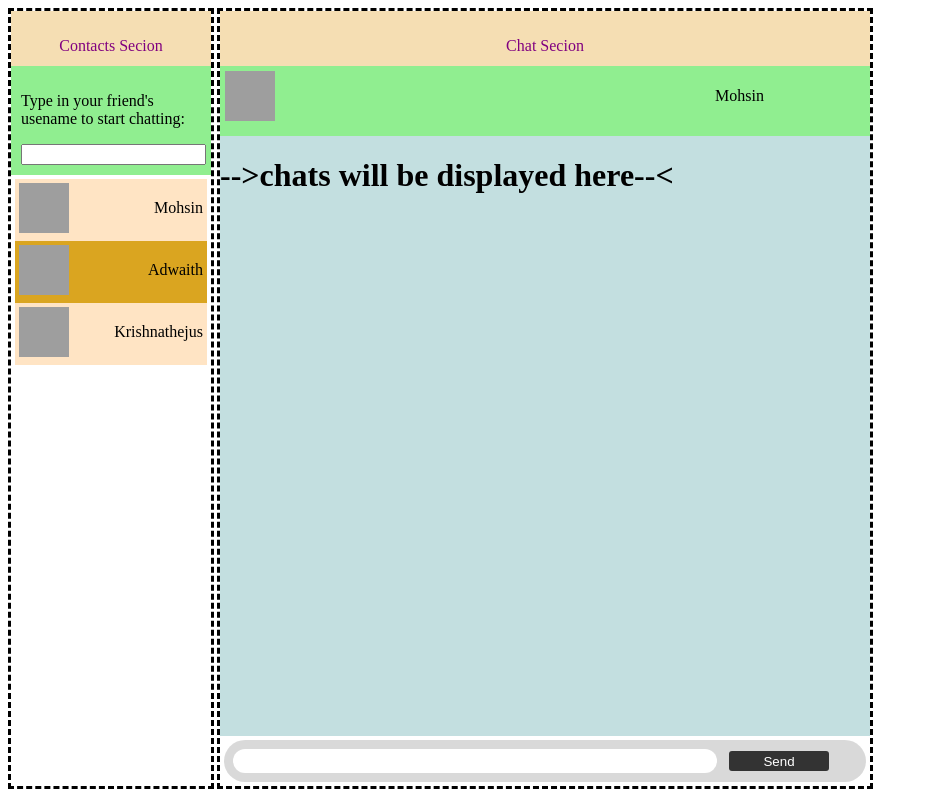
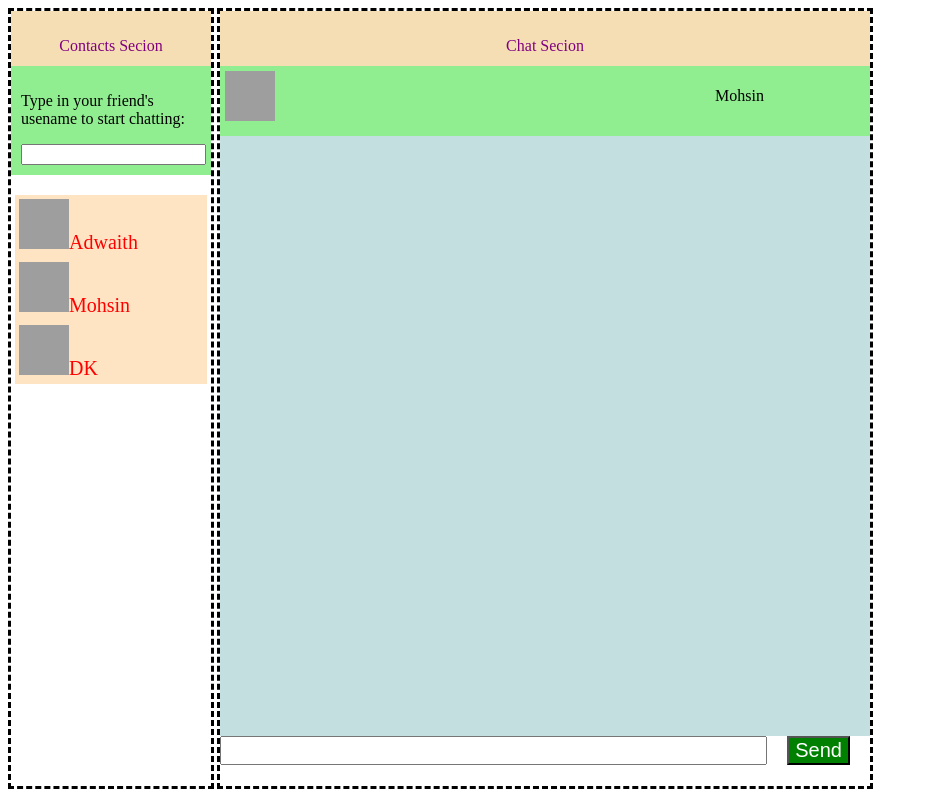
Before and after one commit to mohsinsackeer/WebChat, a Flask app: page /chats in a window 1280 px wide. Shown: the whole page, without its empty margins (0-928 px from the left). Run offline with Flask 2, Linux system fonts and the light colour scheme; a user stored in the database is signed in; grey boxes are pictures that could not be loaded.

Commit message:
Implemented Chat window text message, left window lists added dynamically

```diff
--- a/src/static/css/styles.css
+++ b/src/static/css/styles.css
@@ -62,7 +62,7 @@
 }
 
 .scroll-div-existing-contacts p{
-    float: right;
+    /* float: right; */
     text-align: center;
 }
 
@@ -93,6 +93,8 @@
 }
 
 .div-message-type{
+    width: auto;
+    display: flex;
     color: black;
 }
 
@@ -121,4 +123,50 @@
     margin: 0.25rem;
     border-radius: 3px;
     outline: none;
-    color: #fff; }
+    color: #fff;
+}
+
+.chat-list{
+    list-style-type: none;
+    width:100%;
+    border-bottom:2 px solid #000;
+    padding-inline-start: 0px;
+}
+.chat-list > li{
+    color:red;
+    font-size: 20px;
+    background-color: blanchedalmond;
+
+
+}
+.check_class{
+    background-color: green;
+
+}
+.messages{
+
+    list-style-type: none;
+    padding-inline-start: 0px;
+    float: right;
+    margin-right: 20px;
+    text-align: -webkit-right;
+
+}
+
+.messages > li{
+    width: fit-content;
+    padding: 5px;
+    height: 20px;
+    margin-top: 10px;
+    background-color: aquamarine;
+}
+
+.chat-input{
+    width:100%;
+}
+.send_bt{
+    background-color: green;
+    color: #fff;
+    margin: 0 20px 0 20px;
+    font-size: 20px;
+}
--- a/src/templates/chat/chats.html
+++ b/src/templates/chat/chats.html
@@ -17,7 +17,7 @@
 contacts from the database, and dynamically placed here by AJAX-->
 
 <div class="scroll-div-existing-contacts">
-    <div class="contact">
+    <!-- <div class="contact">
         <img src="https://png.pngitem.com/pimgs/s/150-1503945_transparent-user-png-default-user-image-png-png.png" alt="contact_image">
         <p class="name">Mohsin</p>
     </div>
@@ -28,8 +28,10 @@
     <div class="contact">
         <img src="https://png.pngitem.com/pimgs/s/150-1503945_transparent-user-png-default-user-image-png-png.png" alt="contact_image">
         <p class="name">Krishnathejus</p>
-    </div>
+    </div>-->
+    <ul class ="chat-list" id ="chat-list"></ul>
 </div>
+
 
 {% endblock contacts %}
 
@@ -59,14 +61,14 @@
 </div>
 
 <div class="div-chat-window">
-    <h1>-->chats will be displayed here--<</h1>
+    <ul class ="messages" id ="messages"></ul>
 </div>
 
 <div class="div-message-type">
-    <form action="" method="post">
-        <input type="text" name="text-message">
-        <button type="submit">Send</button>
-    </form>
+
+        <input class="chat-input" type="text" name="text-message" id ="msg_input">
+        <button  class="send_bt" id ="send_bt">Send</button>
+
 </div>
 
 {% endblock chat %}
```
Also changed, not shown: src/static/js/chat.js (+31 -0 lines).
